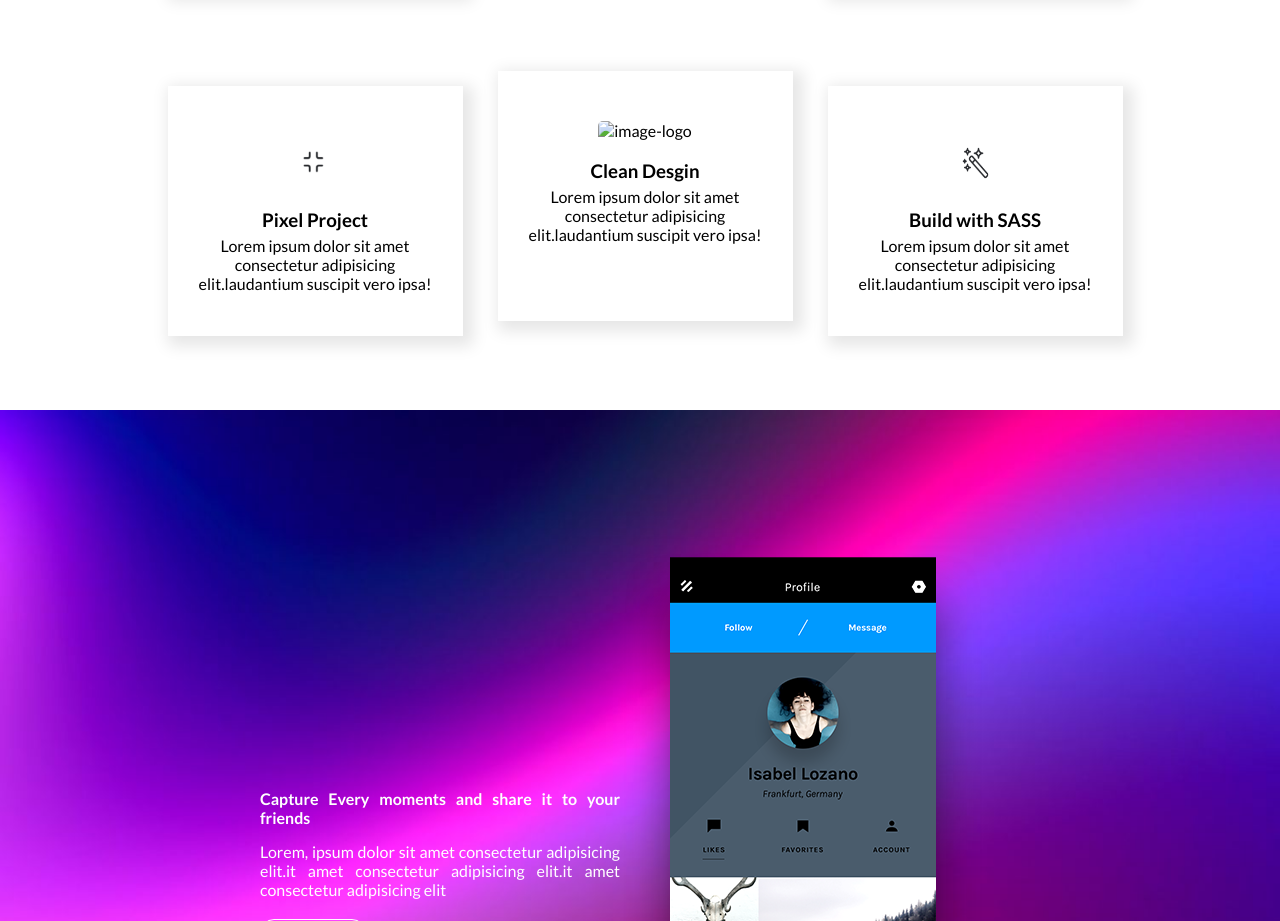
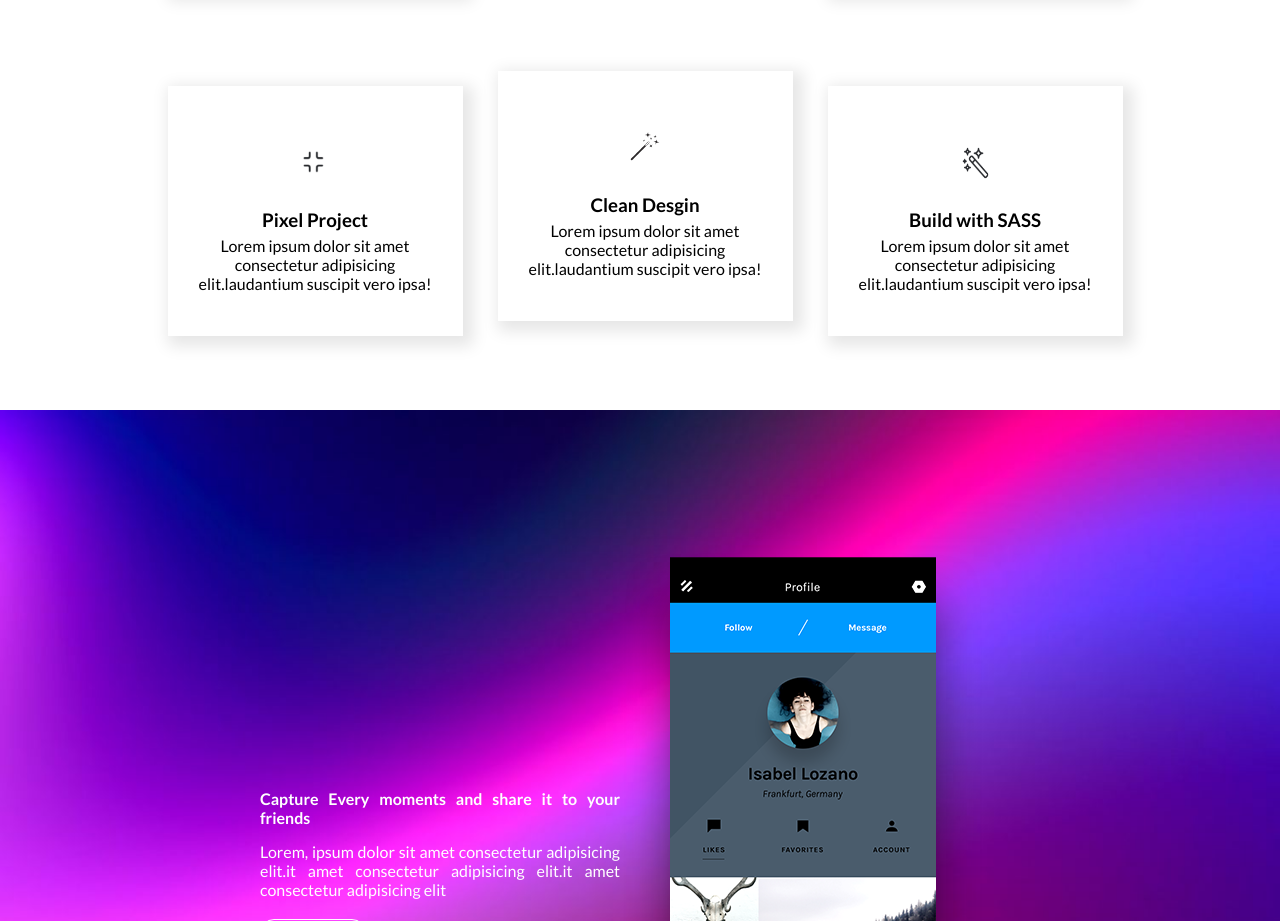
Before and after one commit to dannyz61devsinc/Ui-Assignment, a plain HTML site: page index.html in a window 1280 px wide. Shown: the part 1360-2281 px from the top of the page. Drawn offline with Linux system fonts and the light colour scheme; a web font is replaced by a local one.

Commit message:
image updated

```diff
--- a/index.html
+++ b/index.html
@@ -96,7 +96,7 @@
       </div>
 
       <div class="col">
-        <img src="icons/png" alt="image-logo" class="image-logo">
+        <img src="icons/magic.jpg" alt="image-logo" class="image-logo">
         <div class="card-item-container">
           <h3>Clean Desgin</h3>
           <p>Lorem ipsum dolor sit amet consectetur adipisicing elit.laudantium suscipit vero ipsa!</p>
```
Also changed, not shown: icons/magic.jpg (added).
